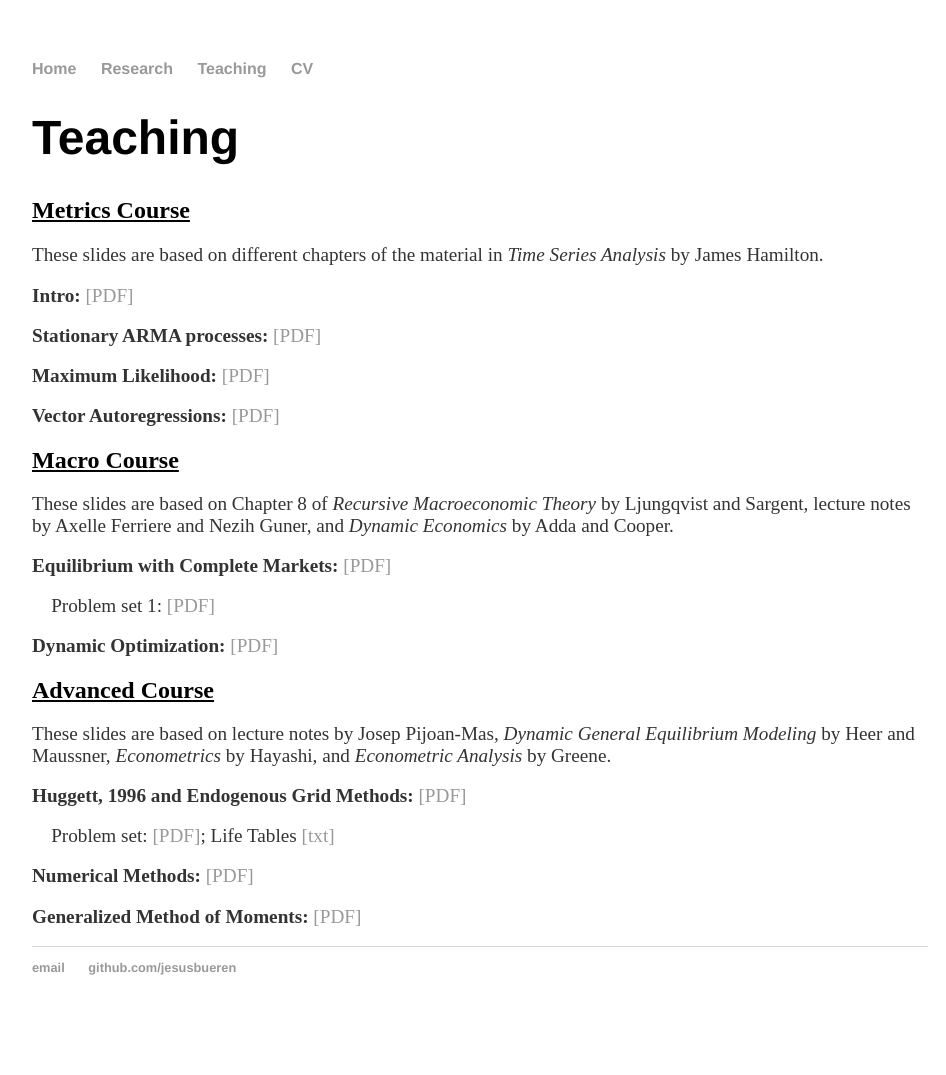
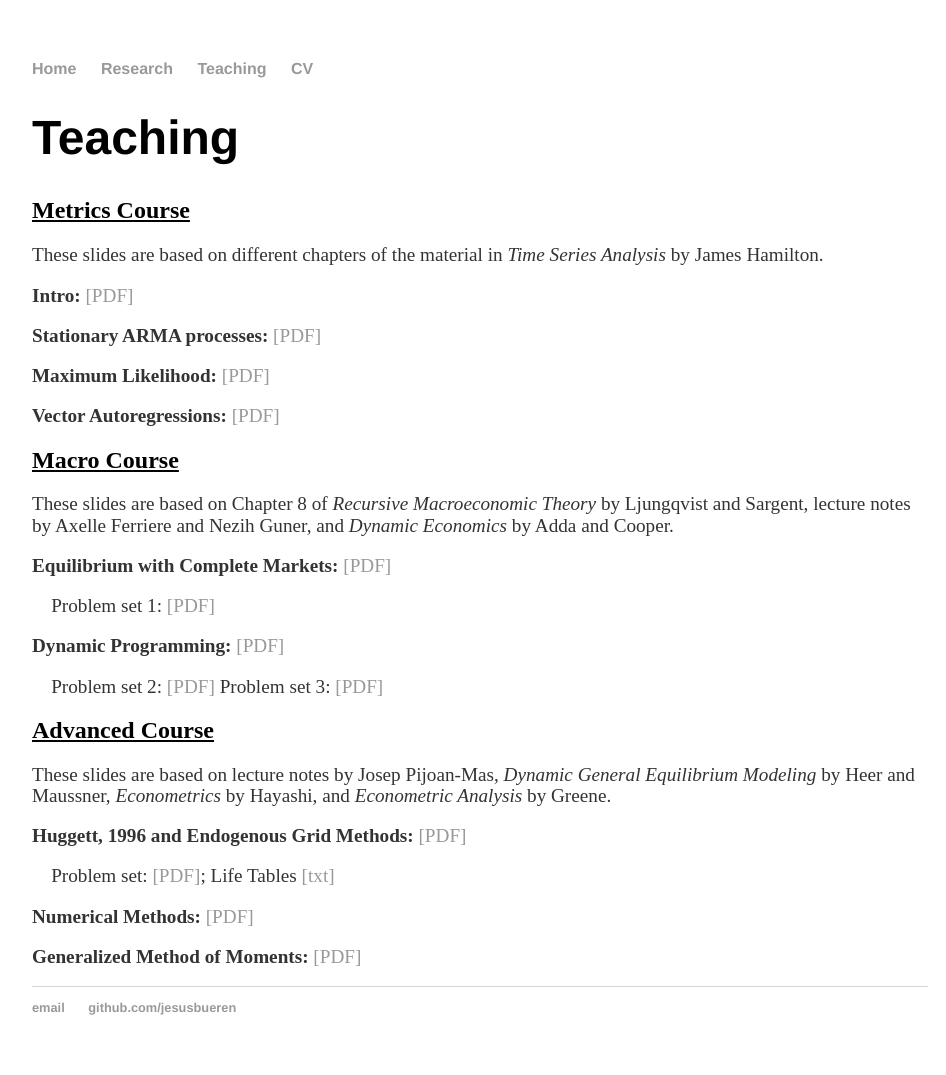
Before and after one commit to jesusbueren/jesusbueren.github.io, a Jekyll site: the page built from teaching/index.html, in a window 1280 px wide. Shown: the whole page, without its empty margins (160-1106 px from the left). Built offline with Jekyll 4.4.1, drawn with Linux system fonts in a browser that asks for light colours; before the commit the page ends 1035 px from its top, so only the background shows below that.

Commit message:
Update index.html

```diff
--- a/teaching/index.html
+++ b/teaching/index.html
@@ -22,7 +22,8 @@
             <article>
                 <p><strong>Equilibrium with Complete Markets:</strong> <a href="competitive_eq.pdf" alt="Equilibrium with Complete Markets slides">[PDF]</a></p>
 		<p>&nbsp;&nbsp;&nbsp;&nbsp;Problem set 1: <a href="complete_mkts.pdf">[PDF]</a>
-                <p><strong>Dynamic Optimization:</strong> <a href="Dynamic_Optimization.pdf">[PDF]</a></p>
+                <p><strong>Dynamic Programming:</strong> <a href="Dynamic_Programming.pdf">[PDF]</a></p>
+	    	<p>&nbsp;&nbsp;&nbsp;&nbsp;Problem set 2: <a href="DP_1.pdf">[PDF]</a> Problem set 3: <a href="DP_2.pdf">[PDF]</a>
             </article>
         </section>
         <section>
```
